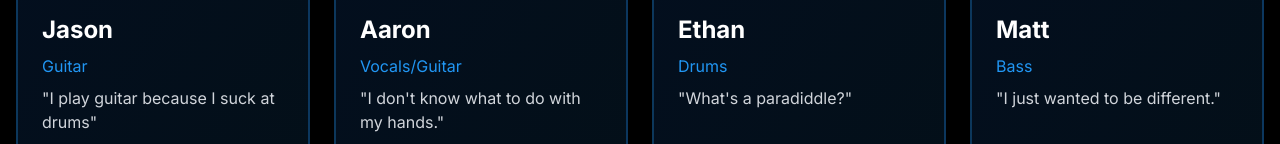
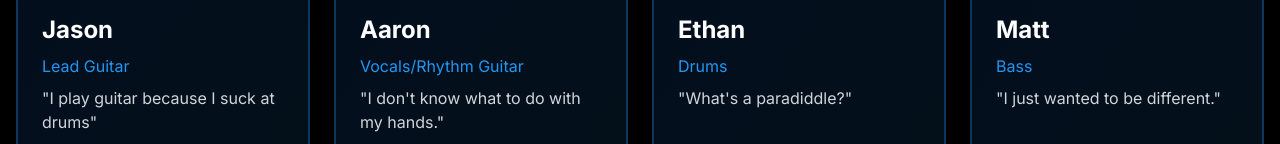
Before and after one commit to aaronkocks/heybuddy-band, a Next.js app: page /members in a window 1280 px wide. Shown: the part 1102-1246 px from the top of the page. Built offline with nearby package versions, Linux system fonts and the light colour scheme.

Commit message:
update member roles

```diff
--- a/app/members/page.tsx
+++ b/app/members/page.tsx
@@ -3,13 +3,13 @@ import Image from "next/image";
 const members = [
   {
     name: "Jason",
-    role: "Guitar",
+    role: "Lead Guitar",
     bio: '"I play guitar because I suck at drums"',
     image: "/jason-band-photo.jpg",
   },
   {
     name: "Aaron",
-    role: "Vocals/Guitar",
+    role: "Vocals/Rhythm Guitar",
     bio: '"I don\'t know what to do with my hands."',
     image: "/aaron-band-photo.jpg",
   },
```
